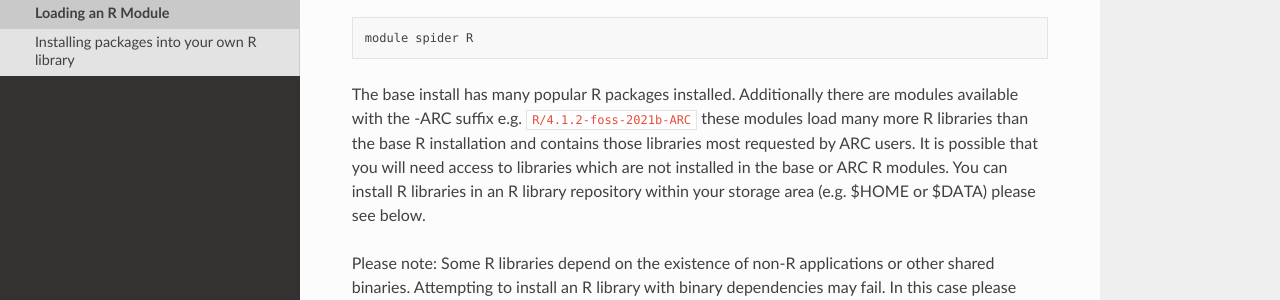
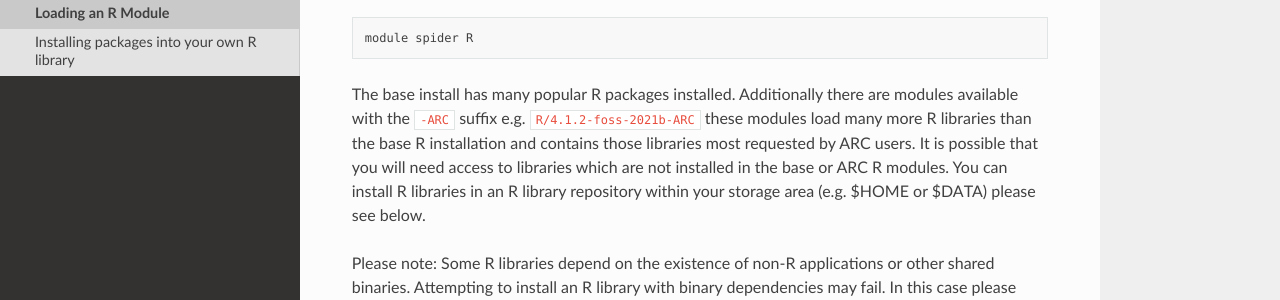
Before and after one commit to oxford-arc/arc-software-guide, a Sphinx documentation site: the page built from docs/source/R/arc_r_module.rst, in a window 1280 px wide. Shown: the part 330-630 px from the top of the page. Built offline with Sphinx 7.4.7 and the Read the Docs theme 2.0.0, drawn with Linux system fonts in a browser that asks for light colours; pages that are not in the unit, such as notebooks, are missing from menus.

```diff
--- a/docs/source/R/arc_r_module.rst
+++ b/docs/source/R/arc_r_module.rst
@@ -10,7 +10,7 @@ To see all versions of R we have available, use the command ::
 
   module spider R
 
-The base install has many popular R packages installed. Additionally there are modules available with the -ARC suffix
+The base install has many popular R packages installed. Additionally there are modules available with the ``-ARC`` suffix
 e.g. ``R/4.1.2-foss-2021b-ARC`` these modules load many more R libraries than the base R installation and contains those libraries
 most requested by ARC users. It is possible that you will need access to libraries which are not installed in the base or ARC R modules.
 You can install R libraries in an R library repository within your storage area (e.g. $HOME or $DATA) please see below.
```
